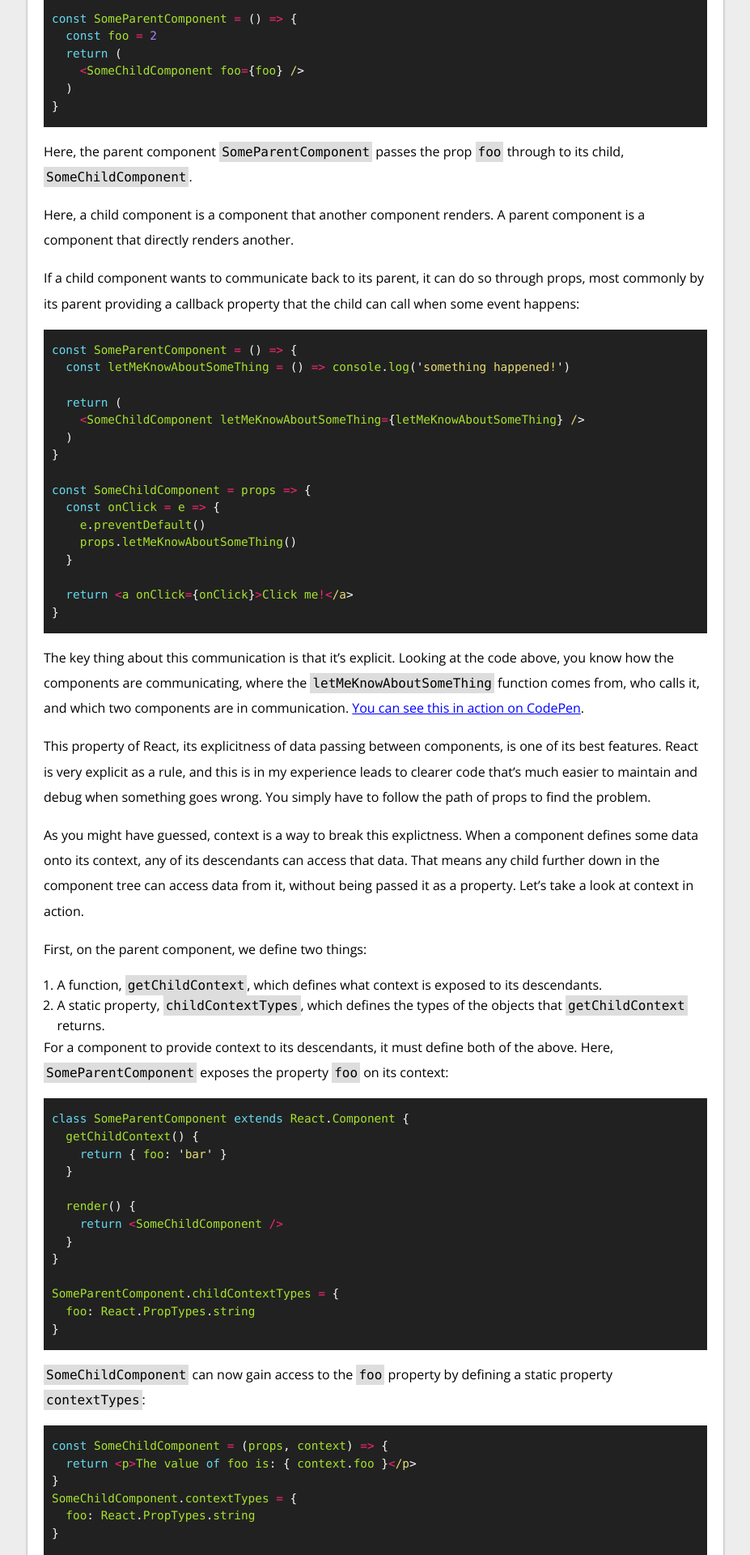
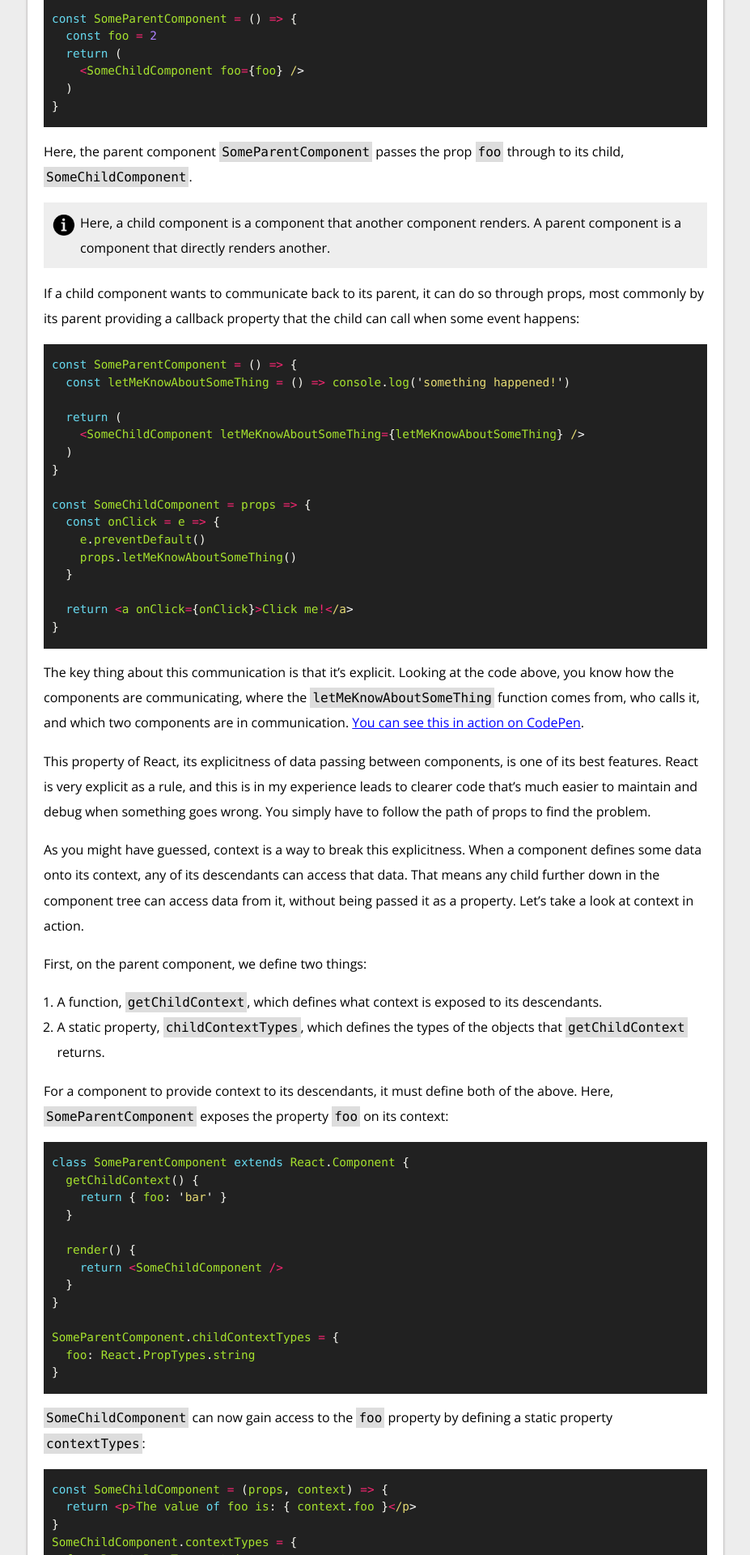
Before and after one commit to jackfranklin/javascriptplayground.com, a Jekyll site: the page built from _posts/2017-02-13-context-in-react.md, in a window 1280 px wide. Shown: the part 593-2513 px from the top of the page at 81% size, without its empty margins (176-1103 px from the left). Built offline with Jekyll 4.4.1, drawn with Linux system fonts in a browser that asks for light colours; comment, search, counter and statistics services are not loaded; some of the changed text lies outside the part shown.

Commit message:
Style blockquotes as info bits

```diff
--- a/_layouts/default.html
+++ b/_layouts/default.html
@@ -71,6 +71,7 @@
           <li><a href="http://github.com/jackfranklin/javascriptplayground.com">GitHub</a></li>
         </ul>
         <p class="copyright">&copy; 2012-20{{ site.time | date: '%y' }} Jack Franklin</p>
+        <p class="credits">Info icon by Jürgen Bauer from the Noun Project</p>
       </div>
     </footer>
     <script type="text/javascript">
--- a/_posts/2017-02-13-context-in-react.md
+++ b/_posts/2017-02-13-context-in-react.md
@@ -51,7 +51,7 @@ The key thing about this communication is that it's _explicit_. Looking at the c
 
 This property of React, its explicitness of data passing between components, is one of its best features. React is very explicit as a rule, and this is in my experience leads to clearer code that's much easier to maintain and debug when something goes wrong. You simply have to follow the path of props to find the problem.
 
-As you might have guessed, context is a way to break this explictness. When a component defines some data onto its _context_, any of its descendants can access that data. That means any child further down in the component tree can access data from it, without being passed it as a property. Let's take a look at context in action.
+As you might have guessed, context is a way to break this explicitness. When a component defines some data onto its _context_, any of its descendants can access that data. That means any child further down in the component tree can access data from it, without being passed it as a property. Let's take a look at context in action.
 
 First, on the _parent component_, we define two things:
 
--- a/css/styles.css
+++ b/css/styles.css
@@ -112,9 +112,21 @@ h2 {
   float: right;
 }
 
-p, .entry-content ul {
+p, .entry-content ul, .entry-content ol {
   margin-bottom: 1em;
   line-height: 1.95;
+}
+
+blockquote p {
+  margin-bottom: 0.2em;
+}
+
+.entry-content blockquote {
+  padding: 10px 5px 5px 45px;
+  margin-bottom: 1em;
+  background: url(/img/info.png) no-repeat #eee;
+  background-size: 30px;
+  background-position: 10px 15px;
 }
 
 code, pre {
@@ -195,6 +207,14 @@ footer a:visited {
 .entry-intro a:hover,
 footer a:hover {
   color: #696969;
+}
+
+.credits {
+  font-size: 12px;
+}
+
+.copyright {
+  margin-bottom: 0.1em;
 }
 
 .entry-read-more {
```
Also changed, not shown: img/info.png (added).
